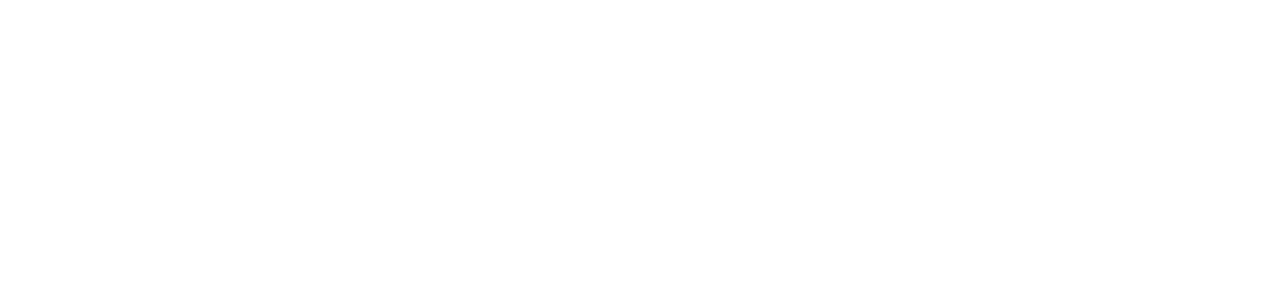
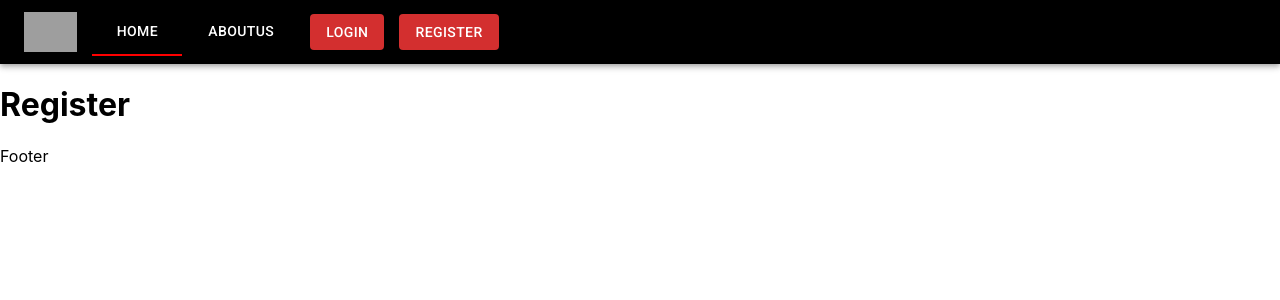
Before and after one commit to adityabhagat007/rescue-tag-frontend, a React (Create React App) app: page /register in a window 1280 px wide. Before the commit this address had no page. Shown: the top 300 px of the page. Built offline with nearby package versions, Linux system fonts and the light colour scheme; grey boxes are pictures that could not be loaded.

Commit message:
basic setup

```diff
--- a/public/index.html
+++ b/public/index.html
@@ -1,18 +1,18 @@
 <!DOCTYPE html>
 <html lang="en">
+
 <head>
   <meta charset="utf-8" />
   <link rel="icon" href="%PUBLIC_URL%/rescuetag-logo.png" />
   <meta name="viewport" content="width=device-width, initial-scale=1" />
   <meta name="theme-color" content="#000000" />
-    <meta
-      name="description"
-      content="Web site created using create-react-app"
-    />
+  <meta name="description" content="Web site created using create-react-app" />
+  <link rel="stylesheet" href="https://fonts.googleapis.com/css?family=Roboto:300,400,500,700&display=swap" />
   <!--
       manifest.json provides metadata used when your web app is installed on a
       user's mobile device or desktop. See https://developers.google.com/web/fundamentals/web-app-manifest/
     -->
+  <link rel="stylesheet" href="https://fonts.googleapis.com/icon?family=Material+Icons" />
   <link rel="manifest" href="%PUBLIC_URL%/manifest.json" />
   <!--
       Notice the use of %PUBLIC_URL% in the tags above.
@@ -25,6 +25,7 @@
     -->
   <title>Rescuetag</title>
 </head>
+
 <body>
   <noscript>You need to enable JavaScript to run this app.</noscript>
   <div id="root"></div>
@@ -39,4 +40,5 @@
       To create a production bundle, use `npm run build` or `yarn build`.
     -->
 </body>
+
 </html>
--- a/src/components/Footer/Footer.js
+++ b/src/components/Footer/Footer.js
@@ -1,10 +1,8 @@
-import React from 'react';
+import React from "react";
 // import styles from './Footer.module.css';
 
 function Footer() {
-    return (
-        <div>Footer</div>
-    )
+  return <div>Footer</div>;
 }
 
 export default Footer;
--- a/src/components/Navbar/Navbar.js
+++ b/src/components/Navbar/Navbar.js
@@ -1,20 +1,21 @@
-import React, { useState } from 'react';
+import React, { useState } from "react";
+import { Link, NavLink, useNavigate } from "react-router-dom";
+
 // import style from './Navbar.module.css';
 // import DrawerComponent from './DrawerComponent/DrawerComponent';
-import AppBar from '@mui/material/AppBar';
+import AppBar from "@mui/material/AppBar";
 // import Typography from '@mui/material/Typography';
-import Toolbar from '@mui/material/Toolbar';
-import Box from '@mui/material/Box';
-import Tabs from '@mui/material/Tabs';
-import Tab from '@mui/material/Tab';
-import Button from '@mui/material/Button';
+import Toolbar from "@mui/material/Toolbar";
+import Box from "@mui/material/Box";
+import Tabs from "@mui/material/Tabs";
+import Tab from "@mui/material/Tab";
+import Button from "@mui/material/Button";
 // import useMediaQuery from '@mui/material/useMediaQuery';
-
 
 function a11yProps(index) {
   return {
     id: `simple-tab-${index}`,
-        'aria-controls': `simple-tabpanel-${index}`,
+    "aria-controls": `simple-tabpanel-${index}`,
   };
 }
 
@@ -23,9 +24,13 @@
   const handleChange = (event, newValue) => {
     setValue(newValue);
   };
+  const navigate = useNavigate();
+  const navigationPage = (pageName) => {
+    navigate(pageName);
+  };
   return (
     <React.Fragment>
-            <AppBar position="static" sx={{ background: '#000000' }}>
+      <AppBar position="static" sx={{ background: "#000000" }}>
         <Toolbar>
           <Box
             component="img"
@@ -33,24 +38,45 @@
             alt="rescuetag"
             src="https://i.ibb.co/nz6ccqC/rescuetag-low-resolution-logo-color-on-transparent-background.png"
           />
-                    <Tabs textColor="#ffffff"
+          <Tabs
+            textColor="#ffffff"
             value={value}
-                        onChange={handleChange}
-                        TabIndicatorProps={{ style: { background: '#ff0000' } }}
+            onChange={() => handleChange}
+            TabIndicatorProps={{ style: { background: "#ff0000" } }}
           >
-                        <Tab label="Home" {...a11yProps(0)} sx={{ marginLeft: '20px' }}></Tab>
-                        <Tab label="QR Code" {...a11yProps(1)} sx={{ marginLeft: '10px' }}></Tab>
-                        <Tab label="About Us" {...a11yProps(2)} sx={{ marginLeft: '10px' }}></Tab>
-                        <Tab label="FAQ" {...a11yProps(3)} sx={{ marginLeft: '10px' }}></Tab>
-                        <Tab label="Contact Us" {...a11yProps(4)}></Tab>
+            <Tab
+              label="Home"
+              sx={{ textDecoration: "none", margin: "0 0 0 15px" }}
+              onClick={() => navigationPage("/")}
+            ></Tab>
+            <Tab
+              label="AboutUs"
+              sx={{ textDecoration: "none", margin: "0 10px" }}
+              onClick={() => navigationPage("/about")}
+            ></Tab>
           </Tabs>
-                    <Button variant="contained" color="error" sx={{ marginLeft: 'auto' }}>Login</Button>
-                    <Button variant="contained" color="error" sx={{ marginLeft: '10px' }}>Register</Button>
+
+          <Button
+            variant="contained"
+            color="error"
+            sx={{ textDecoration: "none", margin: "0 10px" }}
+            onClick={() => navigationPage("/login")}
+          >
+            Login
+          </Button>
+          <Button
+            variant="contained"
+            color="error"
+            sx={{ textDecoration: "none", margin: "0 5px" }}
+            onClick={() => navigationPage("/register")}
+          >
+            Register
+          </Button>
         </Toolbar>
         {/* <DrawerComponent /> */}
       </AppBar>
     </React.Fragment>
-    )
+  );
 }
 
-export default Navbar
+export default Navbar;
--- /dev/null
+++ b/src/pages/aboutUsPage.js
@@ -0,0 +1,15 @@
+import React from "react"
+import Layout from "../layout/layout";
+
+const aboutUsPage = ()=>{
+  return (
+    <>
+    <Layout>
+        <h1>ABOUT US</h1>
+    </Layout>
+    </>
+  )
+}
+
+
+export default aboutUsPage;
--- a/src/pages/homPage.js
+++ b/src/pages/homePage.js
@@ -1,15 +1,15 @@
 import React from "react"
 import Layout from "../layout/layout";
 
-const Home = ()=>{
+const homePage = ()=>{
   return (
     <>
     <Layout>
-     <h1>HOME</h1>
-     </Layout>
+        <h1>HOME</h1>
+    </Layout>
     </>
   )
 }
 
 
-export default Home;
+export default homePage;
--- /dev/null
+++ b/src/pages/loginPage.js
@@ -0,0 +1,15 @@
+import React from "react"
+import Layout from "../layout/layout";
+
+const loginPage = ()=>{
+  return (
+    <>
+    <Layout>
+        <h1>Login</h1>
+    </Layout>
+    </>
+  )
+}
+
+
+export default loginPage;
--- /dev/null
+++ b/src/pages/page404.js
@@ -0,0 +1,11 @@
+
+
+const page404 = () =>{
+return(
+  <>
+    <h1><center> Page not found </center></h1>
+  </>
+)
+}
+
+export default page404;
--- /dev/null
+++ b/src/pages/signUpPage.js
@@ -0,0 +1,15 @@
+import React from "react"
+import Layout from "../layout/layout";
+
+const signUpPage = ()=>{
+  return (
+    <>
+    <Layout>
+        <h1>Register</h1>
+    </Layout>
+    </>
+  )
+}
+
+
+export default signUpPage;
--- a/src/routes/routes.js
+++ b/src/routes/routes.js
@@ -1,16 +1,23 @@
-import { BrowserRouter ,Route, Routes } from "react-router-dom";
-import Home from "../pages/homPage";
-
-const Allroutes = () =>{
+import { BrowserRouter, Route, Routes } from "react-router-dom";
+import HomePage from "../pages/homePage";
+import Page404 from "../pages/page404";
+import AboutPage from "../pages/aboutUsPage";
+import LoginPage from "../pages/loginPage";
+import SignUpPage from "../pages/signUpPage";
+const allRoutes = () => {
   return (
     <>
-    <BrowserRouter>
-    <Routes>
-      <Route path="/" element= {<Home/>}/>
-    </Routes>
-    </BrowserRouter>
+      <BrowserRouter>
+        <Routes>
+          <Route path="/" element={<HomePage />} />
+          <Route path="/about" element={<AboutPage/>} />
+          <Route path="/login" element={<LoginPage/>} />
+          <Route path="/register" element={<SignUpPage />} />
+          <Route path="/*" element={<Page404 />} />
+        </Routes>
+      </BrowserRouter>
     </>
-  )
-}
+  );
+};
 
-export default Allroutes;
+export default allRoutes;
```
Also changed, not shown: src/layout/layout.js (+6 -7 lines). Lines whose indentation alone changed are shown as unchanged.
